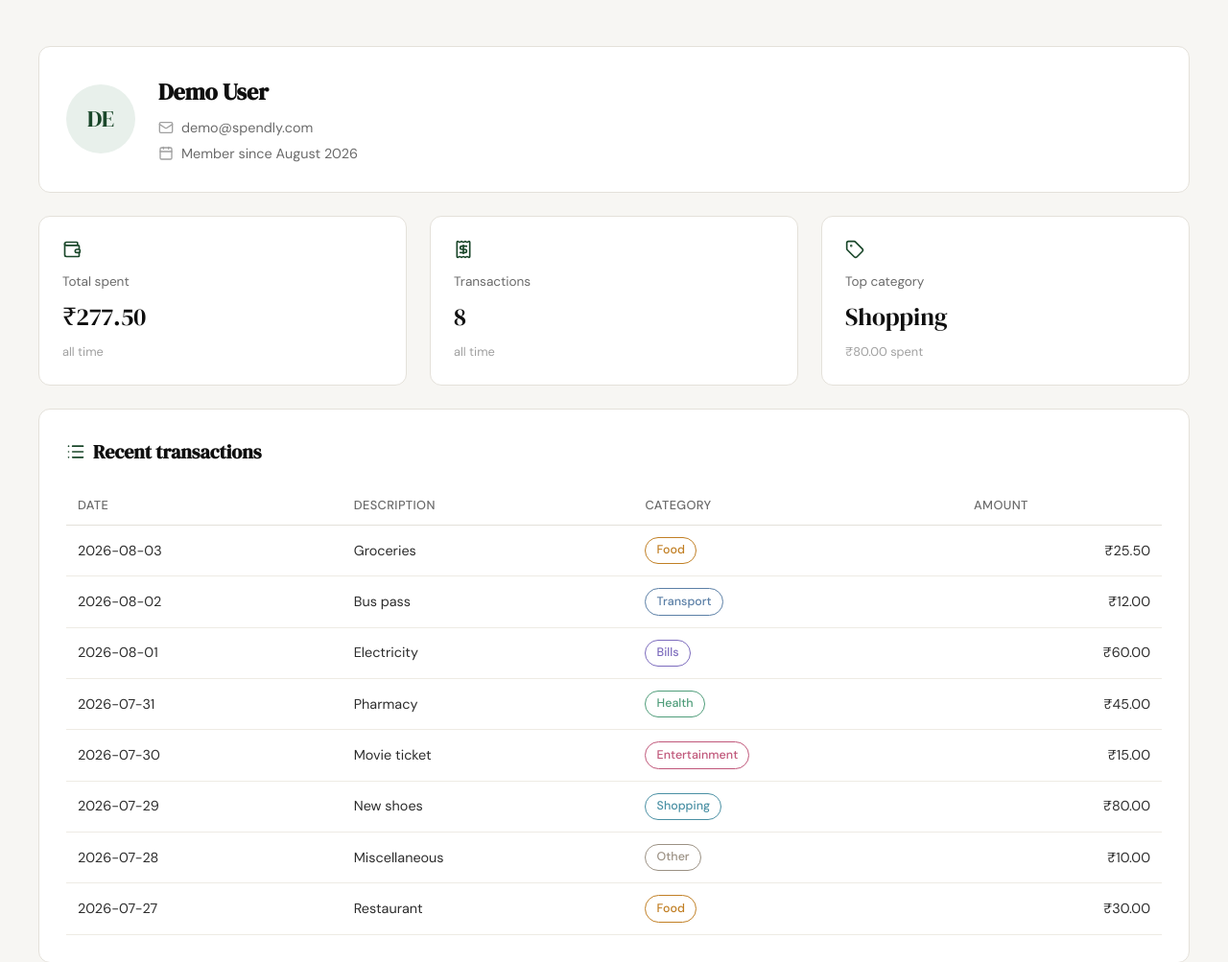
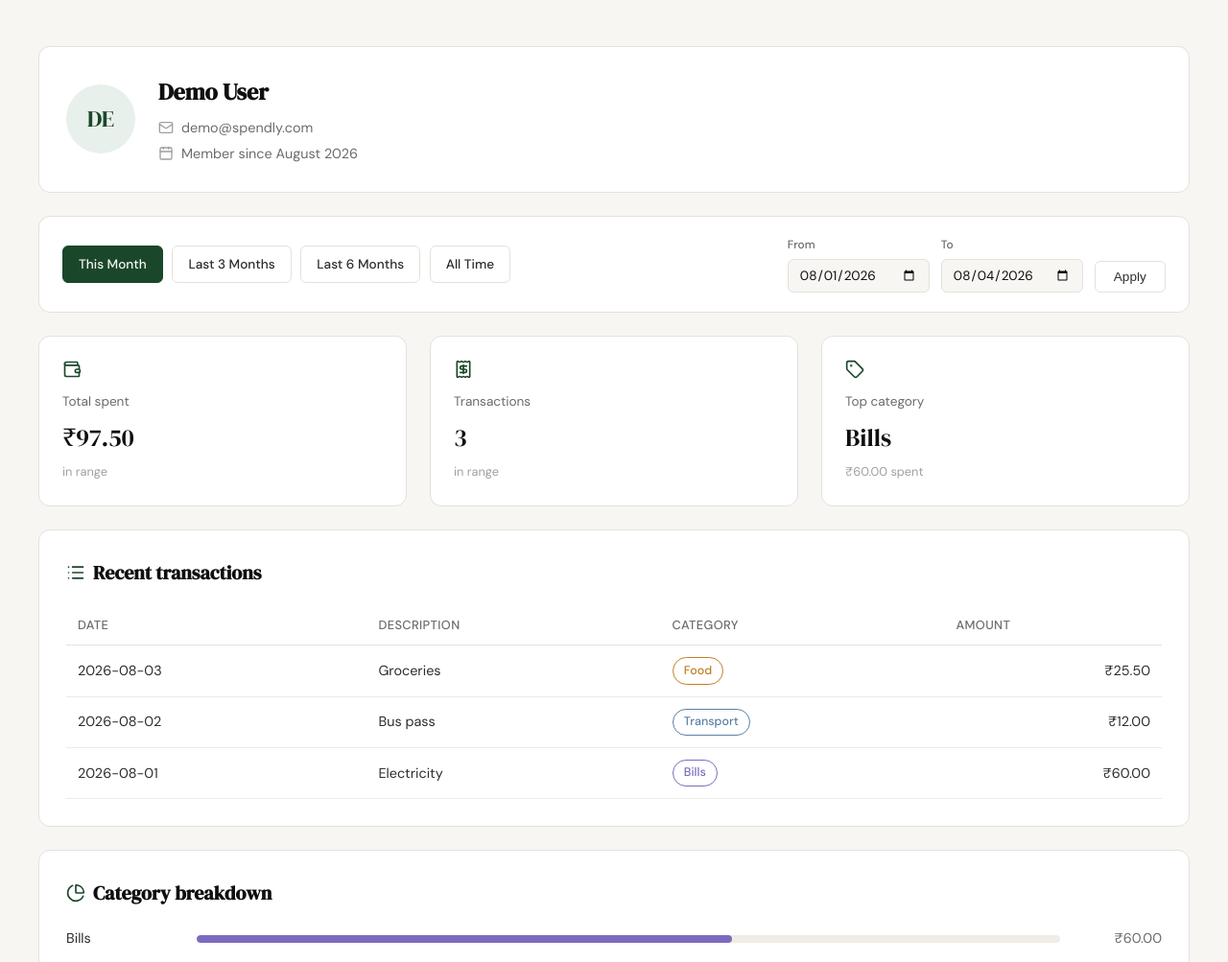
Before and after one commit to shaurya3571/spendly, a Flask app: page /profile?date_from=2026-08-01&date_to=2026-08-04 in a window 1280 px wide. Shown: the part 61-1064 px from the top of the page at 96% size. Run offline with Flask 3, Linux system fonts and the light colour scheme; the visitor is signed in with stand-in values (Sample User, id 1); data comes from the database, SQL or seed files in the repository.

Commit message:
add date filter to profile page

```diff
--- a/app.py
+++ b/app.py
@@ -1,4 +1,6 @@
+import calendar
 import sqlite3
+from datetime import date, datetime
 
 from flask import Flask, flash, redirect, render_template, request, session, url_for
 
@@ -19,6 +21,86 @@ app.secret_key = "dev-secret-key-change-me"
 with app.app_context():
     init_db()
     seed_db()
+
+
+# ------------------------------------------------------------------ #
+# Date-filter helpers (profile page presets)                          #
+# ------------------------------------------------------------------ #
+
+PRESET_LABELS = (
+    ("this_month", "This Month"),
+    ("last_3_months", "Last 3 Months"),
+    ("last_6_months", "Last 6 Months"),
+    ("all_time", "All Time"),
+)
+
+
+def _parse_date(value):
+    """Parse an ISO date string; return a date object, or None if
+    absent/malformed."""
+    if not value:
+        return None
+    try:
+        return datetime.strptime(value, "%Y-%m-%d").date()
+    except ValueError:
+        return None
+
+
+def _months_ago(d, months):
+    """Return d shifted back by `months` calendar months, clamping the
+    day to the target month's last valid day."""
+    month_index = d.month - 1 - months
+    year = d.year + month_index // 12
+    month = month_index % 12 + 1
+    day = min(d.day, calendar.monthrange(year, month)[1])
+    return date(year, month, day)
+
+
+def _preset_ranges(today=None):
+    """Return preset name -> (date_from, date_to) as date objects, or
+    (None, None) for All Time."""
+    today = today or date.today()
+    return {
+        "this_month": (today.replace(day=1), today),
+        "last_3_months": (_months_ago(today, 3), today),
+        "last_6_months": (_months_ago(today, 6), today),
+        "all_time": (None, None),
+    }
+
+
+def _iso_or_none(d):
+    return d.isoformat() if d is not None else None
+
+
+def _resolve_date_filter(args):
+    """Read/validate date_from & date_to from request.args, returning
+    (date_from_str, date_to_str, presets, active_preset)."""
+    date_from = _parse_date(args.get("date_from"))
+    date_to = _parse_date(args.get("date_to"))
+
+    if date_from is not None and date_to is not None and date_from > date_to:
+        flash("Start date must be before end date.", "error")
+        date_from = date_to = None
+
+    preset_ranges = _preset_ranges()
+    active_preset = next(
+        (
+            name
+            for name, (p_from, p_to) in preset_ranges.items()
+            if p_from == date_from and p_to == date_to
+        ),
+        None,
+    )
+    presets = [
+        {
+            "name": name,
+            "label": label,
+            "date_from": _iso_or_none(preset_ranges[name][0]),
+            "date_to": _iso_or_none(preset_ranges[name][1]),
+        }
+        for name, label in PRESET_LABELS
+    ]
+    return _iso_or_none(date_from), _iso_or_none(date_to), presets, active_preset
 
 
 # ------------------------------------------------------------------ #
@@ -138,11 +220,16 @@ def profile():
         "member_since": member_row["member_since"],
     }
 
+    # --- Date filter (Step 6) ---
+    date_from_str, date_to_str, presets, active_preset = _resolve_date_filter(request.args)
+    range_note = "all time" if active_preset == "all_time" else "in range"
+    # --- End date filter ---
+
     # --- TODO(subagent-2: summary-stats) START ---
-    summary = get_summary_stats(user_id)
+    summary = get_summary_stats(user_id, date_from=date_from_str, date_to=date_to_str)
     stats = [
-        {"label": "Total spent", "value": f"₹{summary['total_spent']:.2f}", "note": "all time"},
-        {"label": "Transactions", "value": str(summary["transaction_count"]), "note": "all time"},
+        {"label": "Total spent", "value": f"₹{summary['total_spent']:.2f}", "note": range_note},
+        {"label": "Transactions", "value": str(summary["transaction_count"]), "note": range_note},
         {
             "label": "Top category",
             "value": summary["top_category"],
@@ -155,11 +242,11 @@ def profile():
     # --- TODO(subagent-2: summary-stats) END -----
 
     # --- TODO(subagent-1: transaction-history) START ---
-    transactions = get_recent_transactions(user_id)
+    transactions = get_recent_transactions(user_id, date_from=date_from_str, date_to=date_to_str)
     # --- TODO(subagent-1: transaction-history) END -----
 
     # --- TODO(subagent-3: category-breakdown) START ---
-    categories = get_category_breakdown(user_id)
+    categories = get_category_breakdown(user_id, date_from=date_from_str, date_to=date_to_str)
     # --- TODO(subagent-3: category-breakdown) END -----
 
     return render_template(
@@ -168,6 +255,10 @@ def profile():
         stats=stats,
         transactions=transactions,
         categories=categories,
+        date_from=date_from_str,
+        date_to=date_to_str,
+        presets=presets,
+        active_preset=active_preset,
     )
 
 
--- a/static/css/profile.css
+++ b/static/css/profile.css
@@ -83,6 +83,88 @@
     color: var(--ink-faint);
     font-size: 0.9rem;
     padding: 1rem 0;
+}
+
+/* ------------------------------------------------------------------ */
+/* Filter bar                                                          */
+/* ------------------------------------------------------------------ */
+
+.filter-bar {
+    display: flex;
+    flex-wrap: wrap;
+    align-items: center;
+    justify-content: space-between;
+    gap: 1rem;
+    background: var(--paper-card);
+    border: 1px solid var(--border);
+    border-radius: var(--radius-md);
+    padding: 1.25rem 1.5rem;
+}
+
+.filter-presets {
+    display: flex;
+    flex-wrap: wrap;
+    gap: 0.6rem;
+}
+
+.filter-preset-btn {
+    display: inline-block;
+    padding: 0.45rem 1rem;
+    border-radius: var(--radius-sm);
+    border: 1px solid var(--border);
+    background: transparent;
+    color: var(--ink-soft);
+    font-size: 0.85rem;
+    font-weight: 500;
+    text-decoration: none;
+    transition: background 0.2s, border-color 0.2s, color 0.2s;
+}
+
+.filter-preset-btn:hover {
+    border-color: var(--ink);
+    color: var(--ink);
+}
+
+.filter-preset-btn-active,
+.filter-preset-btn-active:hover {
+    background: var(--accent);
+    border-color: var(--accent);
+    color: var(--paper);
+}
+
+.filter-custom-form {
+    display: flex;
+    flex-wrap: wrap;
+    align-items: flex-end;
+    gap: 0.75rem;
+}
+
+.filter-custom-field {
+    display: flex;
+    flex-direction: column;
+    gap: 0.3rem;
+}
+
+.filter-custom-field label {
+    font-size: 0.75rem;
+    font-weight: 500;
+    color: var(--ink-muted);
+}
+
+.filter-date-input {
+    width: auto;
+    padding: 0.45rem 0.7rem;
+    font-size: 0.85rem;
+}
+
+.filter-apply-btn {
+    padding: 0.5rem 1.2rem;
+    font-size: 0.85rem;
+}
+
+.filter-apply-btn-active {
+    border-color: var(--accent);
+    color: var(--accent);
 }
 
 /* ------------------------------------------------------------------ */
@@ -237,4 +319,6 @@
     .profile-user-card { flex-direction: column; text-align: center; }
     .profile-table { display: block; overflow-x: auto; }
     .profile-progress-row { grid-template-columns: 90px 1fr 70px; gap: 0.5rem; }
+    .filter-bar { flex-direction: column; align-items: stretch; }
+    .filter-custom-form { justify-content: flex-start; }
 }
--- a/templates/landing.html
+++ b/templates/landing.html
@@ -78,6 +78,7 @@
             <a href="#" class="btn-primary" id="how-it-works-btn">See how it works</a>
         </div>
     </div>
+    {% if not session.user_id %}
     <div class="hero-visual">
         <div class="dash-card">
             <div class="dash-dots">
@@ -124,6 +125,7 @@
             </div>
         </div>
     </div>
+    {% endif %}
 </section>
 
 <section class="features">
--- a/templates/profile.html
+++ b/templates/profile.html
@@ -18,6 +18,33 @@
                 <p class="profile-detail"><i data-lucide="mail"></i> {{ member.email }}</p>
                 <p class="profile-detail"><i data-lucide="calendar"></i> Member since {{ member.member_since }}</p>
             </div>
+        </div>
+
+        <div class="filter-bar">
+            <div class="filter-presets">
+                {% for preset in presets %}
+                <a href="{{ url_for('profile', date_from=preset.date_from, date_to=preset.date_to) }}"
+                   class="filter-preset-btn{% if active_preset == preset.name %} filter-preset-btn-active{% endif %}">
+                    {{ preset.label }}
+                </a>
+                {% endfor %}
+            </div>
+            <form method="GET" action="{{ url_for('profile') }}" class="filter-custom-form">
+                <div class="filter-custom-field">
+                    <label for="date_from">From</label>
+                    <input type="date" id="date_from" name="date_from"
+                           class="form-input filter-date-input" value="{{ date_from or '' }}">
+                </div>
+                <div class="filter-custom-field">
+                    <label for="date_to">To</label>
+                    <input type="date" id="date_to" name="date_to"
+                           class="form-input filter-date-input" value="{{ date_to or '' }}">
+                </div>
+                <button type="submit"
+                        class="btn-ghost filter-apply-btn{% if active_preset is none %} filter-apply-btn-active{% endif %}">
+                    Apply
+                </button>
+            </form>
         </div>
 
         <div class="profile-stats">
```
Also changed, not shown: database/queries.py (+36 -23 lines), tests/test_06-date-filter-profile.py (added, +246 -0 lines), .claude/agents/spendly-test-writer.memory.md (added), .claude/specs/06-date-filter-profile.md (added).
